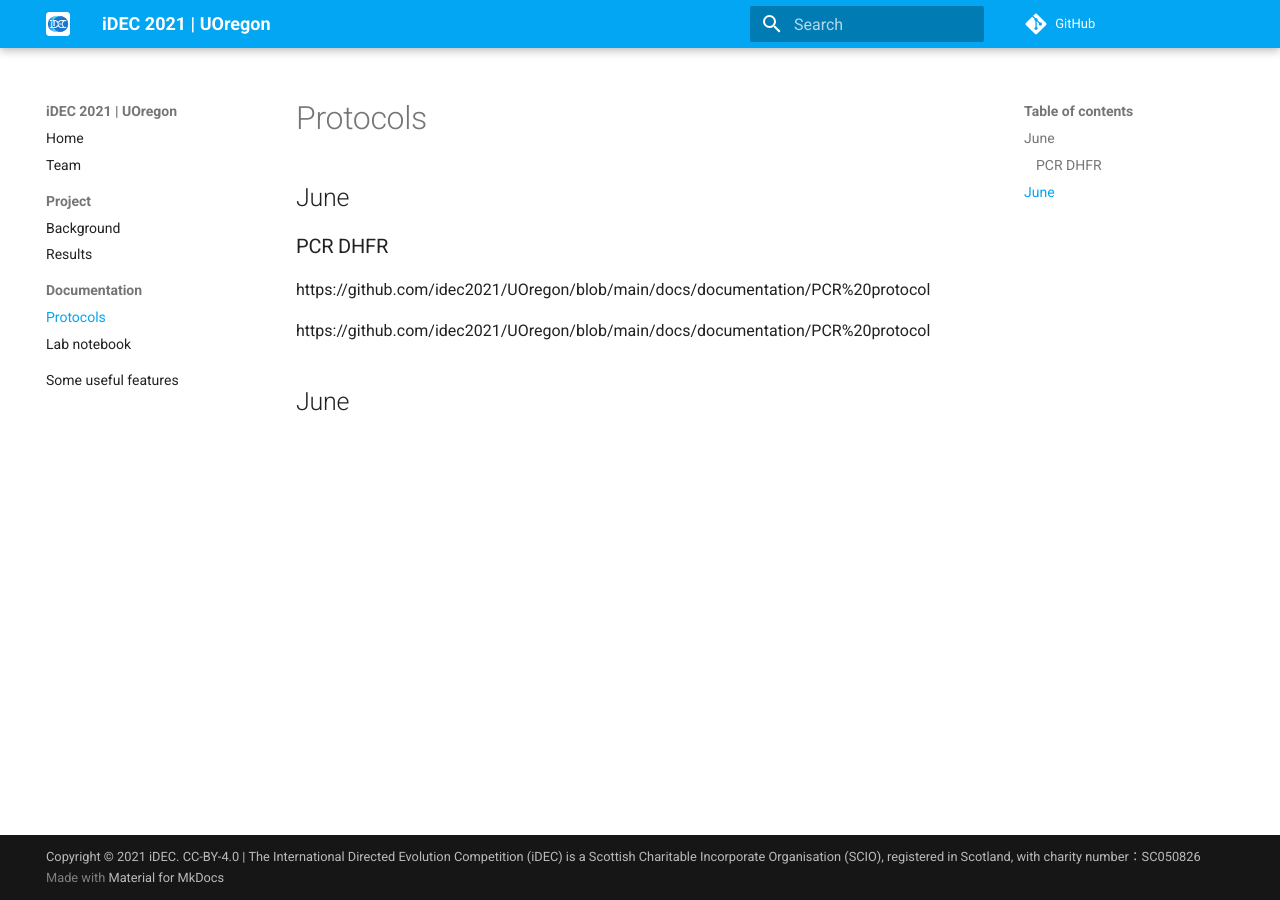
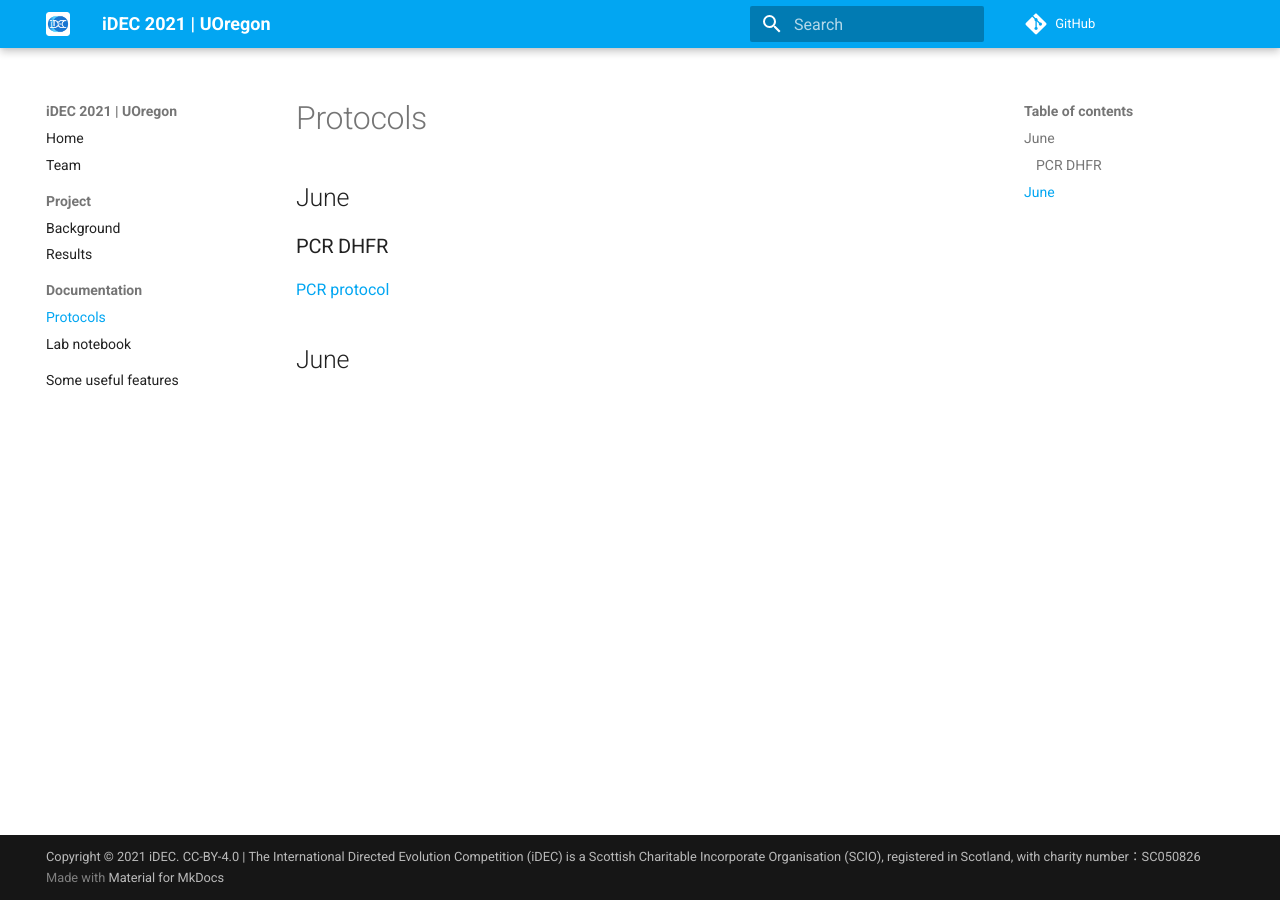
Before and after one commit to idec2021/UOregon, an MkDocs documentation site: the page built from docs/documentation/protocols.md, in a window 1280 px wide. Built offline with MkDocs 1.6.1 and Material for MkDocs 9.7.7, drawn with Linux system fonts in a browser that asks for light colours; comment, search, counter and statistics services are not loaded.

Commit message:
Update protocols.md

```diff
--- a/docs/documentation/protocols.md
+++ b/docs/documentation/protocols.md
@@ -3,10 +3,6 @@
 ## June
 
 ### PCR DHFR
-https://github.com/idec2021/UOregon/blob/main/docs/documentation/PCR%20protocol
-
-
-https://github.com/idec2021/UOregon/blob/main/docs/documentation/PCR%20protocol
-
+[PCR protocol](https://github.com/idec2021/UOregon/blob/main/docs/documentation/PCR%20protocol)
 
 ## June
```
